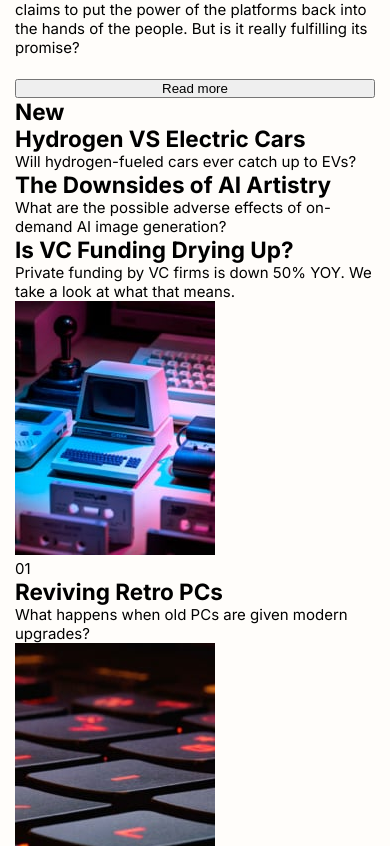
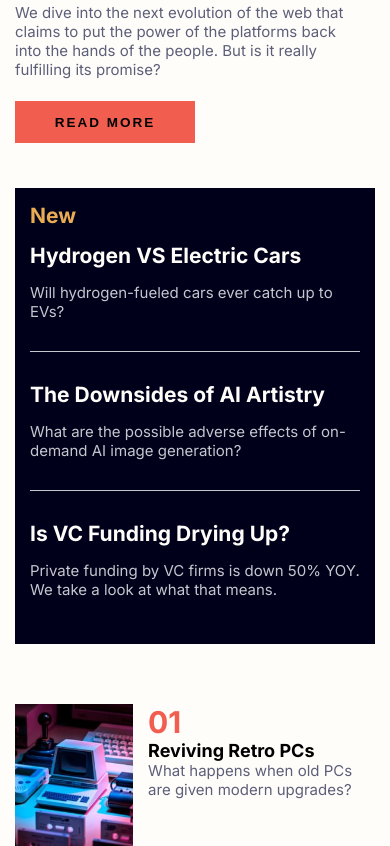
Before and after one commit to userMauro-code/news-homepage-main, a plain HTML site: page index.html in a window 390 px wide. Shown: the part 539-1385 px from the top of the page. Drawn offline with Linux system fonts and the light colour scheme.

Commit message:
commit css mobile

```diff
--- a/css/style.css
+++ b/css/style.css
@@ -21,14 +21,21 @@ html {
 body {
     font-family: "Inter", sans-serif;
     background-color: var(--neutral-blanco);
-    padding: 1em;
+}
+
+.container {
+    max-width: 375px;
+    width: 100%;
+    display: flex;
+    flex-direction: column;
+    margin: auto;
+    padding: .5em;
 }
 
 .header {
     display: flex;
     justify-content: space-between;
     align-items: center;
-    padding: 1em 0;
 
 }
 
@@ -37,16 +44,117 @@ body {
     background-color: transparent;
 }
 
+
 .main {
     display: flex;
     flex-direction: column;
     gap: 1.5em;
+    margin: 1em 0;
 }
 
 .img__web {
-    background-repeat: no-repeat;
-    background-size: contain;
-    display: block;
-    max-width: 375px;
     width: 100%;
 }
+
+.title__principal {
+    font-weight: 700;
+    font-size: 2.5em;
+    line-height: 1;
+    width: 80%;
+}
+
+.parrafo__principal {
+    color: var(--neutral-azulOscuro);
+    width: 92%;
+}
+
+.btn__read {
+    background-color: var(--primario-rojo);
+    border: none;
+    text-transform: uppercase;
+    width: 50%;
+    padding: 1em;
+    font-size: .9em;
+    font-weight: 700;
+    letter-spacing: 2px;
+}
+
+.aside {
+    background-color: var(--neutral-azulOscuroFuerte);
+    color: var(--neutral-blanco);
+    padding: 1em;
+    display: flex;
+    flex-direction: column;
+    gap: 1em;
+    margin: 2em 0;
+}
+
+.aside h2 {
+    font-size: 1.4em;
+}
+
+.aside p {
+    color: var(--neutral-azul);
+}
+
+.title__aside {
+    color: var(--primario-naranja);
+}
+
+.new__box {
+    display: flex;
+    flex-direction: column;
+    gap: 2em;
+}
+
+.box__aside {
+    border-bottom: 1px solid var(--neutral-azul);
+    padding-bottom: 2em;
+    display: flex;
+    flex-direction: column;
+    gap: 1em;
+}
+
+.box__aside:last-child{
+    border: none;
+}
+
+.section {
+    display: flex;
+    flex-direction: column;
+    gap: 2em;
+    margin: 2em 0;
+}
+
+.sectionBox {
+    align-items: stretch;
+    display: flex;
+    flex-direction: row;
+    gap: 1em;
+}
+
+.sectionBox img {
+    height: 10em;
+    width: auto;
+}
+
+.sectionBox .article__number {
+    color: var(--primario-rojo);
+    font-size: 2em;
+    font-weight: 700
+}
+
+.title__article {
+    font-size: 1.2em;
+}
+
+.parrafo__article {
+    color: var(--neutral-azulOscuro);
+}
+
+.article__space {
+    height: 100%;
+    display: flex;
+    flex-direction: column;
+    justify-content: space-between;
+}
--- a/index.html
+++ b/index.html
@@ -19,6 +19,8 @@
   </style>
 </head>
 <body>
+  <div class="container">
+
     <header class="header">
       <button class="logo__principal icon">
         <a href=""><img src="./assets/images/logo.svg" alt="New homepage"></a>
@@ -45,53 +47,54 @@
         <img src="./assets/images/image-web-3-mobile.jpg" alt="" class="img__web">
       </picture>
       <h1 class="title__principal">The Bright Future of Web 3.0?</h1>
-      <p>We dive into the next evolution of the web that claims to put the power of the platforms back into the hands of the people.
+      <p class="parrafo__principal">We dive into the next evolution of the web that claims to put the power of the platforms back into the hands of the people.
         But is it really fulfilling its promise?</p>
-      <button class="btn">Read more</button>
+        <button class="btn__read">Read more</button>
       </main>
       <aside class="aside">
         <h2 class="title__aside">New </h2>
         <div class="new__box">
-        <div class="newBox__one">
+          <div class="box__aside">
             <h2>Hydrogen VS Electric Cars</h2>
             <p>Will hydrogen-fueled cars ever catch up to EVs?</p>
           </div>
-        <div class="newBox__two">
+          <div class="box__aside">
             <h2>The Downsides of AI Artistry</h2>
             <p>What are the possible adverse effects of on-demand AI image generation?</p>
           </div>
-        <div class="newBox__tree">
+          <div class="box__aside">
             <h2>Is VC Funding Drying Up?</h2>
             <p>Private funding by VC firms is down 50% YOY. We take a look at what that means.</p>
           </div>
         </div>
       </aside>
       <section class="section" aria-label="Featured articles">
-      <article class="section__box">
+        <article class="sectionBox">
           <img src="./assets/images/image-retro-pcs.jpg" alt="">
-        <div class="sectionBox__one">
-          <p>01</p>
-          <h2>Reviving Retro PCs</h2>
-          <p>What happens when old PCs are given modern upgrades?</p>
+          <div class="article__space">
+            <p class="article__number">01</p>
+            <h2 class="title__article">Reviving Retro PCs</h2>
+            <p class="parrafo__article">What happens when old PCs are given modern upgrades?</p>
           </div>
         </article>
-      <article class="sectionBox__two">
+        <article class="sectionBox">
           <img src="./assets/images/image-top-laptops.jpg" alt="">
-        <div>
-          <p>02</p>
-          <h2>Top 10 Laptops of 2022</h2>
-          <p>Our best picks for various needs and budgets.</p>
+          <div class="article__space">
+            <p class="article__number">02</p>
+            <h2 class="title__article">Top 10 Laptops of 2022</h2>
+            <p class="parrafo__article">Our best picks for various needs and budgets.</p>
           </div>
         </article>
-      <article class="sectionBox__tree">
+        <article class="sectionBox">
           <img src="./assets/images/image-gaming-growth.jpg" alt="">
-        <div>
-          <p>03</p>
-          <h2>The Growth of Gaming</h2>
-          <p>How the pandemic has sparked fresh opportunities.</p>
+          <div class="article__space">
+            <p class="article__number">03</p>
+            <h2 class="title__article">The Growth of Gaming</h2>
+            <p class="parrafo__article">How the pandemic has sparked fresh opportunities.</p>
           </div>
         </article>
       </section>
       <script src="./js/app.js"></script>
+    </div>
     </body>
     </html>
```
Lines whose indentation alone changed are shown as unchanged.
